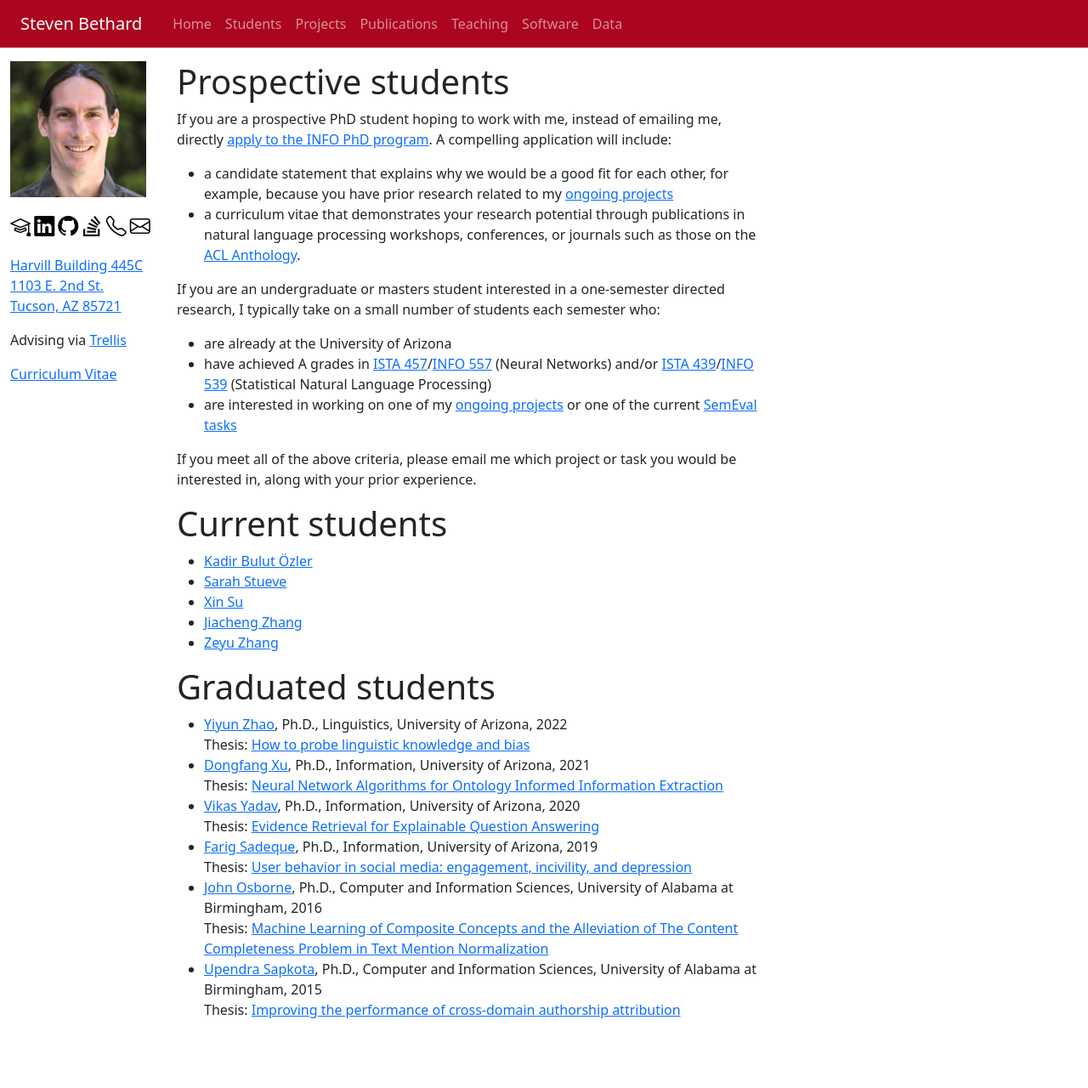
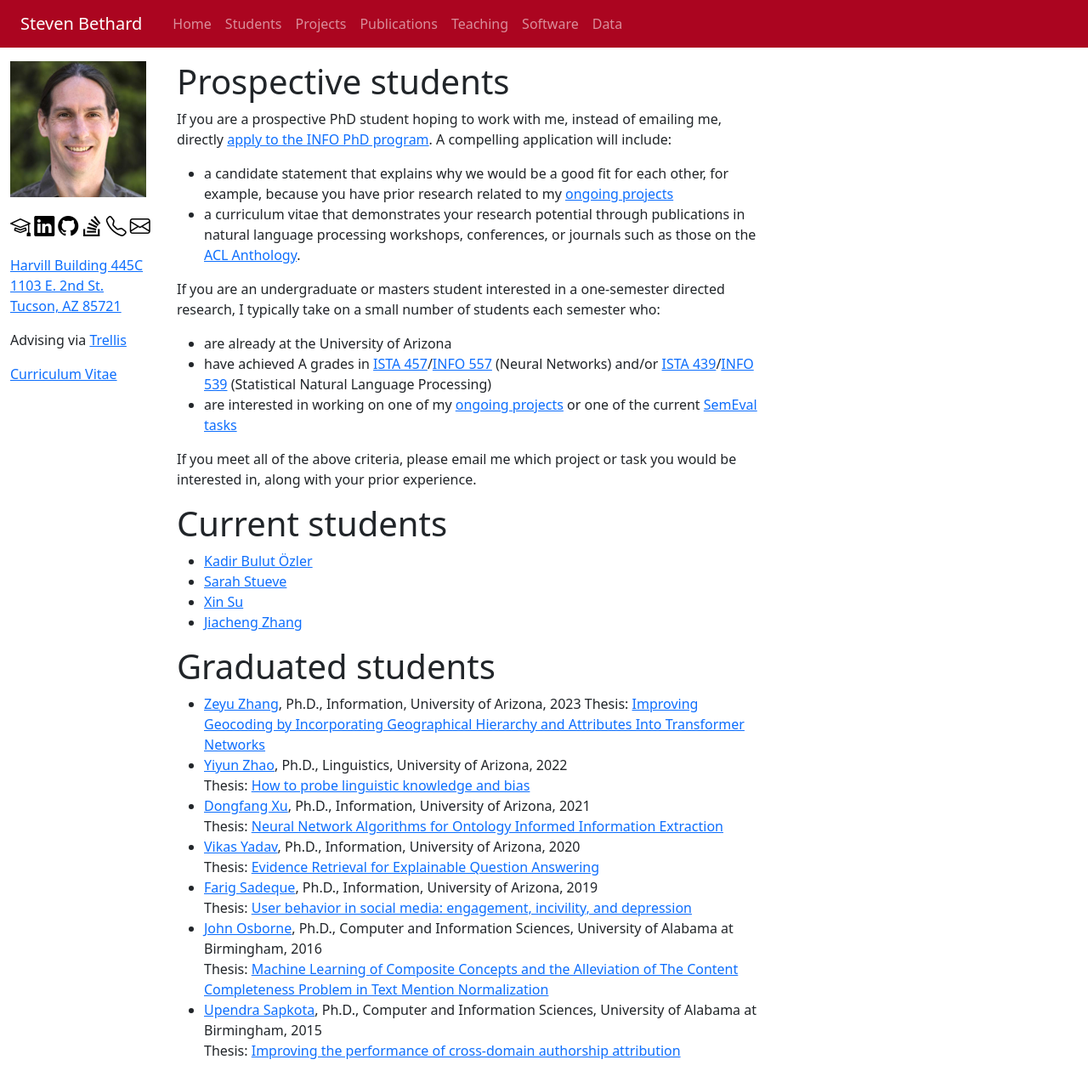
Before and after one commit to bethard/bethard.github.io, a Jekyll site: the page built from students.md, in a window 1280 px wide. Shown: the whole page at 85% size. Built offline with Jekyll 4.4.1, drawn with Linux system fonts in a browser that asks for light colours; before the commit the page ends 1232 px from its top, so only the background shows below that.

Commit message:
Zeyu graduated

```diff
--- a/students.md
+++ b/students.md
@@ -28,10 +28,11 @@ If you meet all of the above criteria, please email me which project or task you
 * [Sarah Stueve](https://ischool.arizona.edu/people/sarah-stueve)
 * [Xin Su](https://ischool.arizona.edu/people/xin-su)
 * [Jiacheng Zhang](https://ischool.arizona.edu/people/jiacheng-zhang)
-* [Zeyu Zhang](https://jerryzeyu.github.io/)
 
 # Graduated students #
 
+* [Zeyu Zhang](https://www.linkedin.com/in/zeyu-zhang-902035147/), Ph.D., Information, University of Arizona, 2023
+  Thesis: [Improving Geocoding by Incorporating Geographical Hierarchy and Attributes Into Transformer Networks](https://repository.arizona.edu/handle/10150/670290)
 * [Yiyun Zhao](https://www.linkedin.com/in/yiyunzhaoluna/), Ph.D., Linguistics, University of Arizona, 2022
   Thesis: [How to probe linguistic knowledge and bias](https://repository.arizona.edu/handle/10150/665646)
 * [Dongfang Xu](https://www.linkedin.com/in/dongfangxu9), Ph.D., Information, University of Arizona, 2021
```
